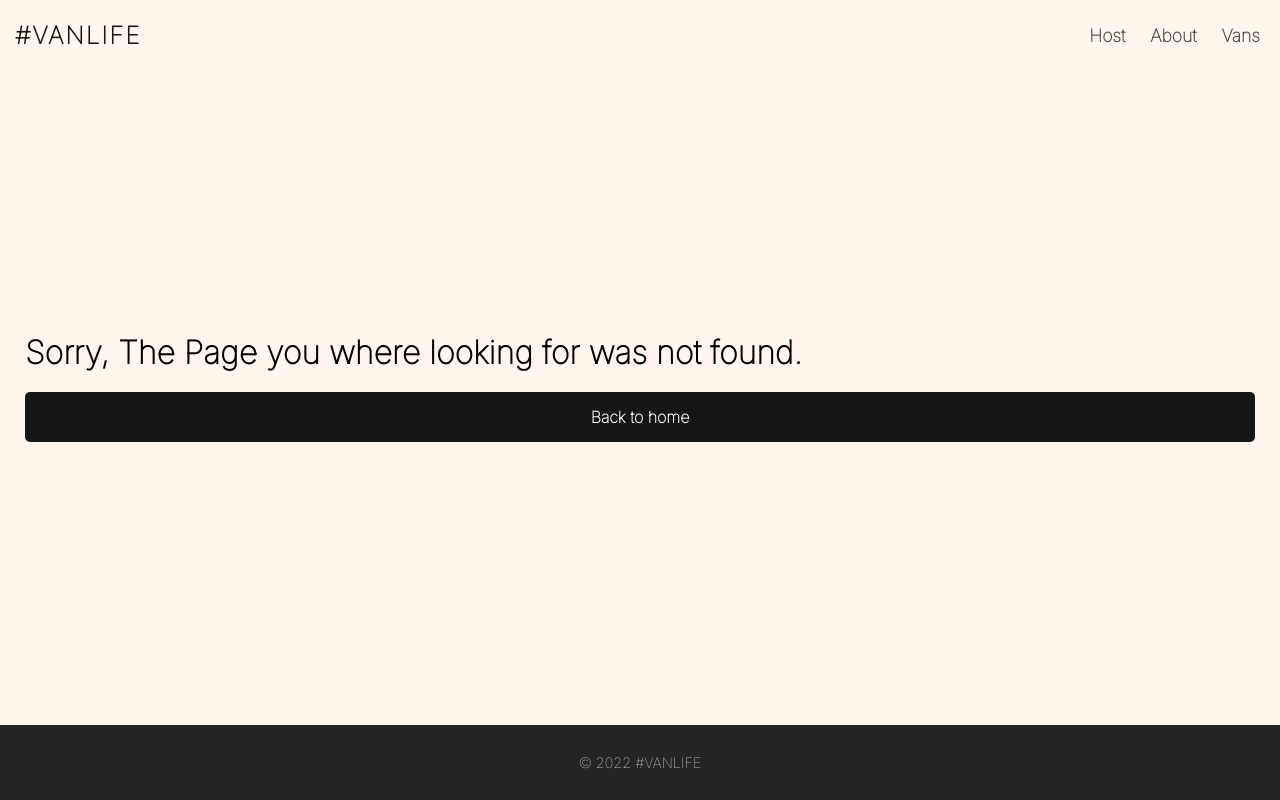
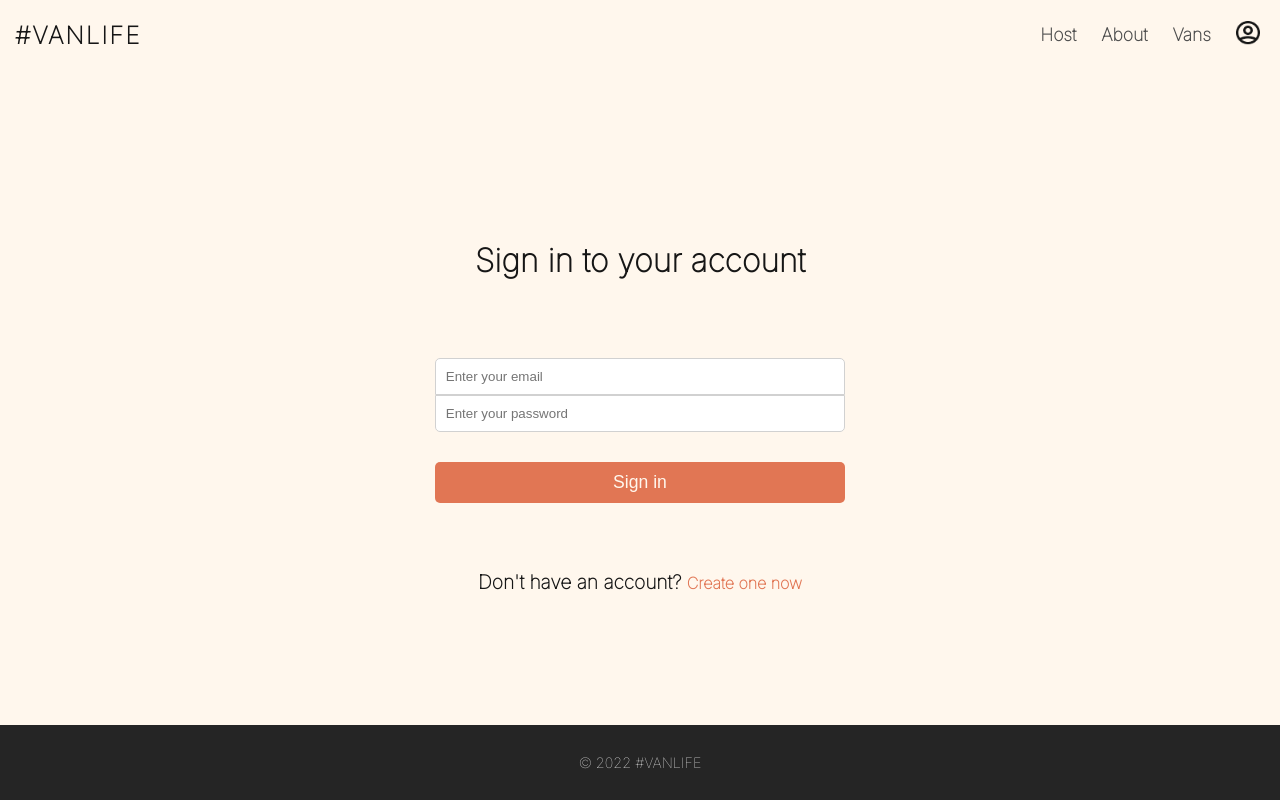
Before and after one commit to djalilsel/Vanlife, a React (Vite) app: page /login in a window 1280 px wide. Before the commit this address had no page. Built offline with nearby package versions, Linux system fonts and the light colour scheme; what miragejs would draw is missing.

Commit message:
every data fetch is using loader now all the pages load after they get the data

```diff
--- a/api.js
+++ b/api.js
@@ -1,7 +1,8 @@
 
 
-export default async function getVans(){
-    const res = await fetch("/api/vans")
+export async function getVans(id) {
+    const url = id ? `/api/vans/${id}` : "/api/vans"
+    const res = await fetch(url)
     if (!res.ok) {
         throw {
             message: "Failed to fetch vans",
@@ -12,3 +13,17 @@ export default async function getVans(){
     const data = await res.json()
     return data.vans
 }
+
+export async function getHostVans(id) {
+    const url = id ? `/api/host/vans/${id}` : "/api/host/vans"
+    const res = await fetch(url)
+    if (!res.ok) {
+        throw {
+            message: "Failed to fetch vans",
+            statusText: res.statusText,
+            status: res.status
+        }
+    }
+    const data = await res.json()
+    return data.vans
+}
--- a/src/App.jsx
+++ b/src/App.jsx
@@ -1,39 +1,81 @@
-import { useState } from 'react'
-import { BrowserRouter, Routes, Route, Link, createRoutesFromElements, createBrowserRouter, RouterProvider } from 'react-router-dom'
+import {  Route, Link, createRoutesFromElements, createBrowserRouter, RouterProvider } from 'react-router-dom'
 import './server'
 import Layout from './components/Layout'
 import Main from './pages/Main'
 import About from './pages/About'
 import Vans, { loader as vansLoader} from './pages/Vans'
-import VanDetails from './pages/VanDetails'
+import VanDetails, { loader as vanDetailsloader} from './pages/VanDetails'
 import HostLayout from './components/HostLayout'
 import Dashboard from './pages/Host/Dashboard'
 import Income from './pages/Host/Income'
 import Reviews from './pages/Host/Reviews'
-import ListedVans from './pages/Host/ListedVans'
-import ListedVanDetailsLayout from './components/ListedVanDetailsLayout'
+import ListedVans, { loader as hostvansloader } from './pages/Host/ListedVans'
+import ListedVanDetailsLayout, { loader as hostvansdetailsloader } from './components/ListedVanDetailsLayout'
 import HostDetails from './pages/Host/HostDetails'
 import HostPricing from './pages/Host/HostPricing'
 import HostPhotos from './pages/Host/HostPhotos'
 import ErrorPage from './pages/ErrorPage'
 import Error from './pages/Error'
+import Login from './pages/Login'
 import './App.css'
 
   const router = createBrowserRouter(createRoutesFromElements(
     <Route path='/' element={<Layout />}>
       <Route index element={<Main />} />
+      <Route path='login' element={<Login />}/>
       <Route path='about' element={<About />} />
       <Route path='vans' element={<Vans />} loader={vansLoader}  errorElement={<Error />}/>
-      <Route path='vans/:id' element={<VanDetails />} />
-      <Route path='host' element={<HostLayout />} >
-        <Route index element={<Dashboard />}/>
-        <Route path='income' element={<Income />} />
-        <Route path='reviews' element={<Reviews />} />
-        <Route path='vans' element={<ListedVans />}/>
-        <Route path='vans/:id' element={<ListedVanDetailsLayout />}>
-          <Route index element={<HostDetails />} />
-          <Route path='pricing' element={<HostPricing />} />
-          <Route path='photos' element={<HostPhotos />} />
+      <Route path='vans/:id' element={<VanDetails />} loader={vanDetailsloader} />
+      <Route
+      path='host'
+      element={<HostLayout />}
+      loader={async () =>{
+        return null
+      }} >
+        <Route
+        index
+        element={<Dashboard />}
+        loader={async () =>{
+          return null
+        }} />
+        <Route
+        path='income'
+        element={<Income />}
+        loader={async () =>{
+          return null
+        }} />
+        <Route
+        path='reviews'
+        element={<Reviews />}
+        loader={async () =>{
+          return null
+        }} />
+        <Route
+        path='vans'
+        element={<ListedVans />}
+        loader={hostvansloader}/>
+        <Route
+        path='vans/:id'
+        element={<ListedVanDetailsLayout />}
+        loader={hostvansdetailsloader}>
+          <Route
+          index
+          element={<HostDetails />}
+          loader={async () =>{
+            return null
+          }} />
+          <Route
+          path='pricing'
+          element={<HostPricing />}
+          loader={async () =>{
+            return null
+          }} />
+          <Route
+          path='photos'
+          element={<HostPhotos />}
+          loader={async () =>{
+            return null
+          }} />
         </Route>
       </Route>
       <Route path='*' element={<ErrorPage />}/>
--- a/src/components/Header.css
+++ b/src/components/Header.css
@@ -37,9 +37,20 @@ header {
     margin-right: 20px;
     font-size: 1.1rem;
 }
+
+.page--navigate--container{
+    display: flex;
+    align-items: center;
+}
 .page--navigate--container :hover{
     text-decoration: underline;
 }
 .active--page--navigate {
     text-decoration: underline;
 }
+
+.page--navigate > img{
+    width: 1.5rem;
+    padding: 0px;
+    margin: 0px;
+}
--- a/src/components/Header.jsx
+++ b/src/components/Header.jsx
@@ -1,5 +1,6 @@
 import React from "react";
 import { Link, NavLink } from "react-router-dom";
+import loginImg from '../assets/images/avatar-icon.png'
 import './Header.css'
 
 export default function Header(){
@@ -14,6 +15,7 @@ export default function Header(){
                 <NavLink className={({isActive}) => isActive ? "page--navigate active--page--navigate" : "page--navigate"} to="host">Host</NavLink>
                 <NavLink className={({isActive}) => isActive ? "page--navigate active--page--navigate" : "page--navigate"} to="about">About</NavLink>
                 <NavLink className={({isActive}) => isActive ? "page--navigate active--page--navigate" : "page--navigate"} to="vans">Vans</NavLink>
+                <NavLink className="page--navigate" to="login"><img src={loginImg} alt="login logo" /></NavLink>
             </nav>
         </header>
     )
--- a/src/components/ListedVanDetailsLayout.jsx
+++ b/src/components/ListedVanDetailsLayout.jsx
@@ -2,19 +2,17 @@ import React, { useState, useEffect} from "react";
 import { Outlet } from "react-router";
 import { useParams, Link, NavLink } from "react-router-dom";
 import ListedVanDetails from "../pages/Host/ListedVanDetails";
+import { useLoaderData } from "react-router";
+import { getHostVans } from "../../api";
 import './ListedVanDetailsLayout.css'
+
+export function loader({ params }){
+    return getHostVans(params.id)
+}
 
 export default function ListedVanDetailsLayout(){
 
-    const param = useParams()
-
-    const [data, setData] = useState([])
-
-    useEffect(() => {
-        fetch(`/api/host/vans/${param.id}`)
-        .then(res => res.json())
-        .then(datas => setData(datas.vans[0]))
-    }, [param.id])
+    const data = useLoaderData()
 
     const activeLink ={
         textDecoration: "underline",
@@ -29,11 +27,11 @@ export default function ListedVanDetailsLayout(){
             <div className="ListedVanDetailsLayout--container">
                 <div>
                     <ListedVanDetails
-                    type={data.type}
-                    id={data.id}
-                    name={data.name}
-                    imageUrl={data.imageUrl}
-                    price={data.price}
+                        type={data[0].type}
+                        id={data[0].id}
+                        name={data[0].name}
+                        imageUrl={data[0].imageUrl}
+                        price={data[0].price}
                     />
                 </div>
                 <nav>
@@ -57,7 +55,7 @@ export default function ListedVanDetailsLayout(){
                         Photos
                     </NavLink>
                 </nav>
-                <Outlet context={[data, setData]}/>
+                <Outlet context={data}/>
             </div>
         </div>
     )
--- a/src/pages/Host/ListedVans.jsx
+++ b/src/pages/Host/ListedVans.jsx
@@ -1,16 +1,18 @@
 import React, { useEffect, useState } from "react";
 import ListedVan from "../components/ListedVan";
+import { useLoaderData } from "react-router";
+import { getHostVans } from "../../../api";
 import './ListedVans'
+
+export function loader({ params }){
+    return getHostVans(params.id)
+}
 
 export default function ListedVans(){
 
-    const [data, setData] = useState([])
+    const data = useLoaderData()
 
-    useEffect(() => {
-        fetch("/api/host/vans")
-        .then(res => res.json())
-        .then(datas => setData(datas.vans))
-    }, [])
+
 
 
     const LISTEDVANS = data.map((van => {
@@ -28,16 +30,7 @@ export default function ListedVans(){
     return(
 
         <div className="listedvans--container">
-        {data.length > 0 ?
-            (<section>
-                {LISTEDVANS}
-            </section>) :
-
-
-            (<div style={{fontSize: "2rem"}}>
-                ...Loading
-            </div>)
-        }
+            {LISTEDVANS}
         </div>
 
 
--- /dev/null
+++ b/src/pages/Login.css
@@ -0,0 +1,62 @@
+.login--wrapper{
+    flex-grow: 1;
+    display: flex;
+    flex-direction: column;
+    justify-content: center;
+    align-items: center;
+    color: #161616;
+    background-color: #FFF7ED;
+    font-family: 'Inter', sans-serif;
+    font-weight: bolder;
+}
+
+.login--container{
+    display: flex;
+    flex-direction: column;
+    justify-content: center;
+    min-height: 500px;
+    align-items: center;
+}
+.login--container > h1{
+    margin: 10px;
+    padding: 30px;
+}
+
+.login--form{
+    display: flex;
+    min-height: 250px;
+    flex-direction: column;
+    justify-content: center;
+    width: 100%;
+}
+
+.login--input{
+    border: 1px solid rgb(209, 209, 209);
+    margin: 0px;
+    padding: 10px;
+    border-radius: 5px 5px 0px 0px;
+}
+.under{
+    border-radius: 0px 0px 5px 5px;
+}
+
+.login--form > button{
+    color: #FFF7ED;
+    background-color: #E17654;
+    margin: 30px 0px;
+    padding: 10px;
+    border: none;
+    border-radius: 5px;
+    font-size: 1.1rem;
+}
+
+.login--container > section{
+    font-size: 1.2rem;
+}
+
+.createaccount{
+    text-decoration: none;
+    color: #E17654;
+    font-weight: 900;
+    font-size: 1rem;
+}
--- /dev/null
+++ b/src/pages/Login.jsx
@@ -0,0 +1,35 @@
+import React, { useState } from "react";
+import { Link } from "react-router-dom";
+import './Login.css'
+
+export default function Login(){
+
+    const [loginInfo, setLoginInfo] = useState({ email: "", password: "" })
+
+    function handleSubmit(event){
+        event.preventDefault()
+        console.log(loginInfo)
+    }
+
+    function handleChange(event){
+        setLoginInfo(prevLoginInfo => (
+            {...prevLoginInfo,
+            [event.target.name]: event.target.value}
+        ))}
+
+    return (
+        <div className="login--wrapper">
+            <div className="login--container">
+                <h1>Sign in to your account</h1>
+            <form action="Login" className="login--form">
+                <input name="email" className="login--input" type="email" placeholder="Enter your email" onChange={handleChange}/>
+                <input name="password" className="login--input under" type="password" placeholder="Enter your password" onChange={handleChange}/>
+                <button onClick={handleSubmit}>
+                    Sign in
+                </button>
+            </form>
+            <section>Don't have an account? <Link to='.' className="createaccount">Create one now</Link></section>
+            </div>
+        </div>
+    )
+}
--- a/src/pages/VanDetails.jsx
+++ b/src/pages/VanDetails.jsx
@@ -1,12 +1,16 @@
 import React, { useEffect, useState } from "react";
-import { json, useParams, Link, useLocation } from "react-router-dom";
+import { useParams, Link, useLocation, useLoaderData } from "react-router-dom";
+import { getVans } from "../../api";
 import './VanDetails.css'
+
+export function loader({ params }){
+    return getVans(params.id)
+}
 
 export default function VanDetails(){
 
     let location = "?" + useLocation().state.search
-    const param = useParams()
-    const [data, setData] = useState([])
+    const data = useLoaderData()
 
     function backtofilter() {
 
@@ -25,11 +29,6 @@ export default function VanDetails(){
         return filter[1]
     }
 
-    useEffect(() => {
-        fetch(`/api/vans/${param.id}`)
-        .then(res => res.json())
-        .then(datas => setData(datas.vans))
-    }, [param.id])
 
     let color
     if( data.type === "simple" ){
--- a/src/pages/Vans.jsx
+++ b/src/pages/Vans.jsx
@@ -1,7 +1,7 @@
 import React, { useEffect, useState } from  "react";
 import Vancard from "./components/Vancard";
 import { Link, useLoaderData, useSearchParams } from "react-router-dom";
-import getVans from "../../api";
+import { getVans } from "../../api";
 import './Vans.css'
 
 export function loader(){
```
Also changed, not shown: src/assets/images/avatar-icon.png (added).
